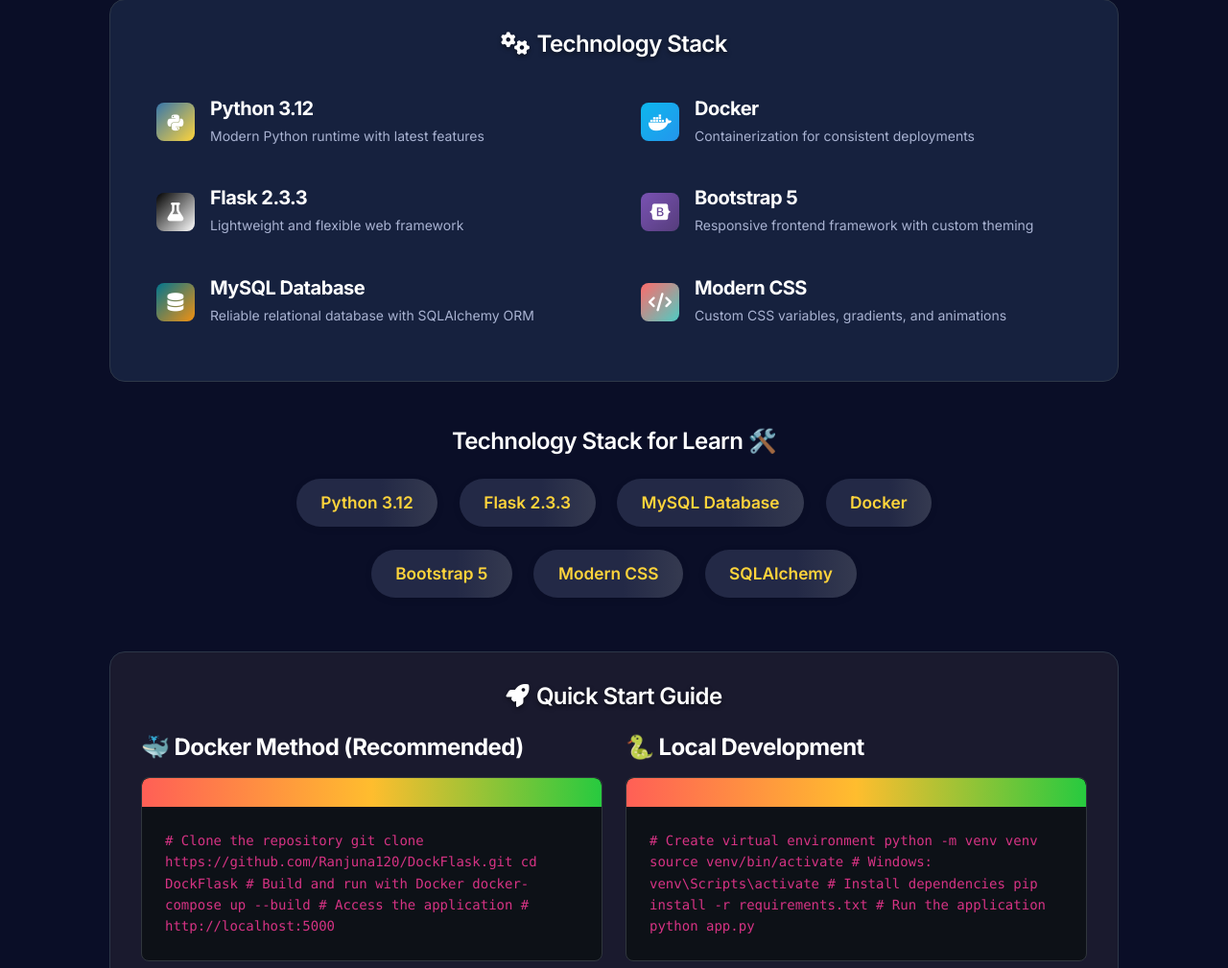
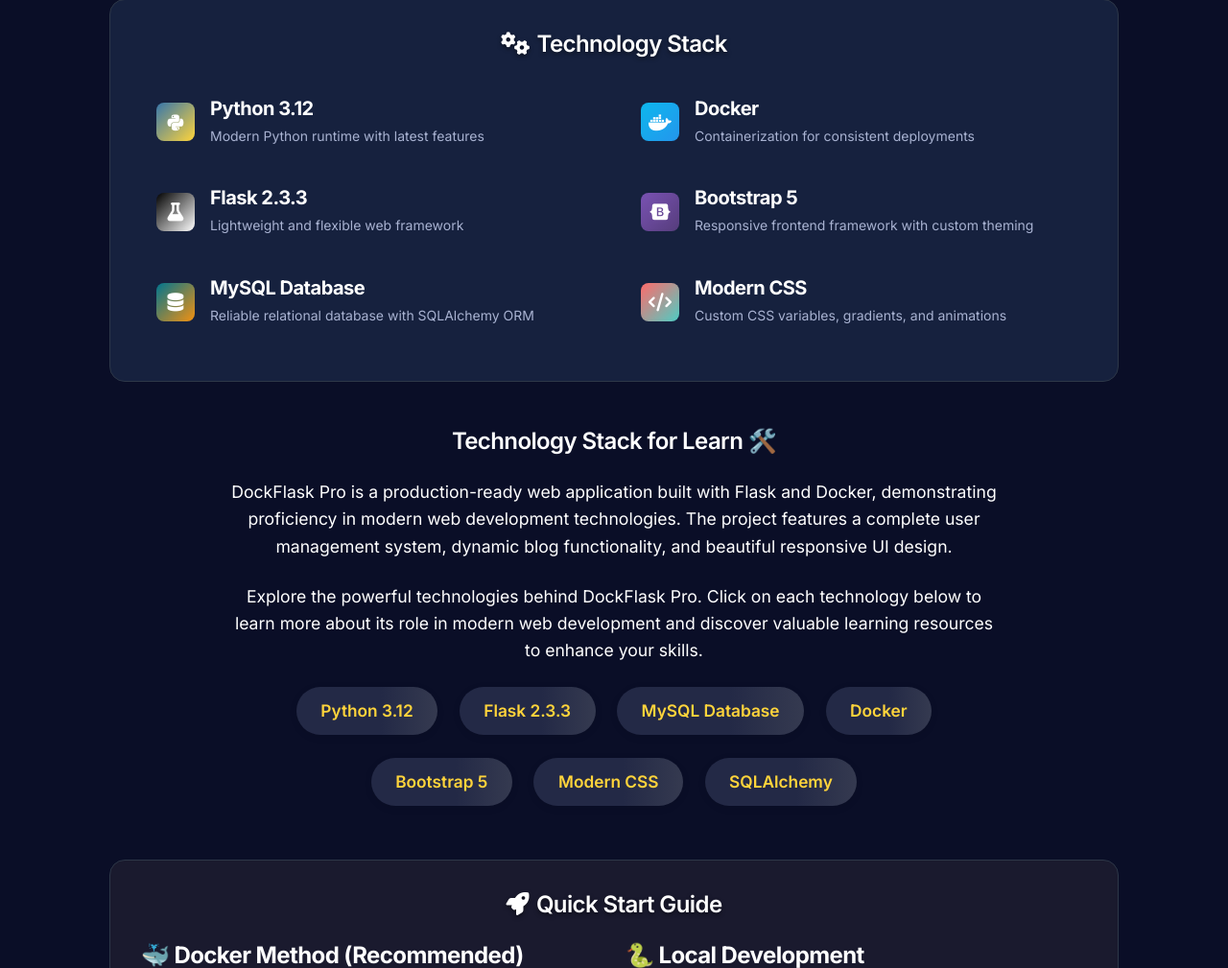
Before and after one commit to Ranjuna120/DockFlask, a Flask app: page /about in a window 1280 px wide. Shown: the part 1536-2545 px from the top of the page at 96% size. Run offline with Flask 3, Linux system fonts and the light colour scheme; some libraries are stand-ins or nearby versions.

Commit message:
Update about.html

```diff
--- a/templates/about.html
+++ b/templates/about.html
@@ -509,6 +509,12 @@
     <!-- Interactive Technology Stack Section -->
     <div class="tech-stack-section" style="margin:2rem 0;">
       <h3 class="text-center mb-4">Technology Stack for Learn <span style="font-size:1.5rem;">🛠️</span></h3>
+      <p class="text-center mb-4" style="color: var(--text-secondary); max-width: 800px; margin: 0 auto 1rem; font-size: 1.1rem;">
+        DockFlask Pro is a production-ready web application built with Flask and Docker, demonstrating proficiency in modern web development technologies. The project features a complete user management system, dynamic blog functionality, and beautiful responsive UI design.
+      </p>
+      <p class="text-center mb-4" style="color: var(--text-secondary); max-width: 800px; margin: 0 auto 2rem; font-size: 1.1rem;">
+        Explore the powerful technologies behind DockFlask Pro. Click on each technology below to learn more about its role in modern web development and discover valuable learning resources to enhance your skills.
+      </p>
       <div class="row justify-content-center">
         <div class="col-lg-8">
           <ul class="tech-stack-list" style="list-style:none;padding:0;display:flex;flex-wrap:wrap;gap:1rem;justify-content:center;">
```
